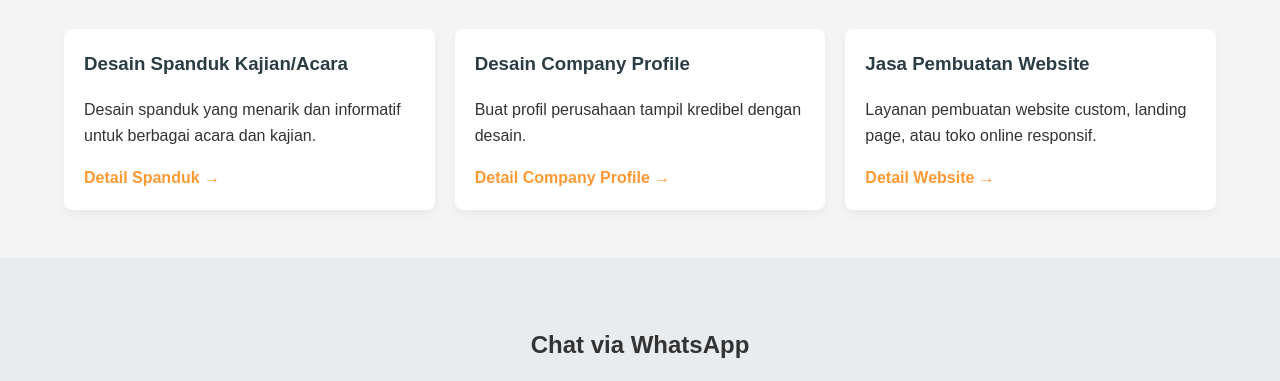
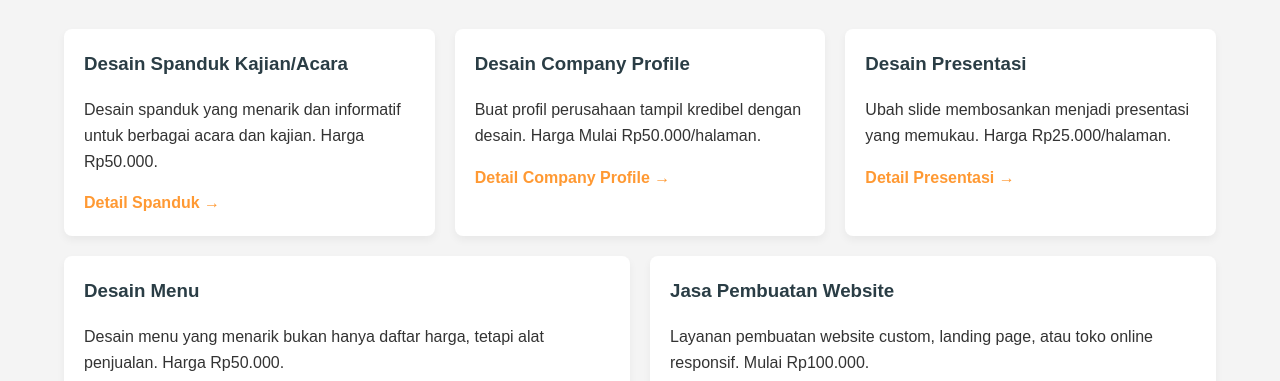
Before and after one commit to lingkungandigital/lingkungandigital.github.io, a plain HTML site: page index.html in a window 1280 px wide. Shown: the part 562-943 px from the top of the page. Drawn offline with Linux system fonts and the light colour scheme.

Commit message:
Update index.html

```diff
--- a/index.html
+++ b/index.html
@@ -5,8 +5,8 @@
     <meta name="viewport" content="width=device-width, initial-scale=1.0">
     <title>Layanan Digital - Jasa Desain Grafis & Pembuatan Website | LingkunganDigital</title>
 
-    <meta name="description" content="LingkunganDigital menyediakan layanan digital lengkap: jasa desain grafis (spanduk, company profile) dan jasa pembuatan website custom. Solusi digital cepat dan terjangkau.">
-    <meta name="keywords" content="layanan digital, jasa desain grafis, jasa pembuatan website, desain spanduk, desain company profile, jasa website murah, LingkunganDigital">
+    <meta name="description" content="LingkunganDigital menyediakan layanan digital lengkap: jasa desain grafis (spanduk, company profile, presentasi, menu) dan jasa pembuatan website custom. Solusi digital cepat dan terjangkau.">
+    <meta name="keywords" content="layanan digital, jasa desain grafis, jasa pembuatan website, desain spanduk, desain company profile, jasa website murah, desain presentasi, desain menu, LingkunganDigital">
 
     <link rel="stylesheet" href="style.css">
 
@@ -39,19 +39,34 @@
             <div class="container">
                 <h2>Layanan Digital</h2>
                 <div class="service-cards">
+
                     <div class="card">
                         <h3>Desain Spanduk Kajian/Acara</h3>
-                        <p>Desain spanduk yang menarik dan informatif untuk berbagai acara dan kajian.</p>
+                        <p>Desain spanduk yang menarik dan informatif untuk berbagai acara dan kajian. Harga Rp50.000.</p>
                         <a href="https://lingkungandigital.github.io/jasa-desain-spanduk-kajian" target="_blank" class="service-link">Detail Spanduk &rarr;</a>
                     </div>
+
                     <div class="card">
                         <h3>Desain Company Profile</h3>
-                        <p>Buat profil perusahaan tampil kredibel dengan desain.</p>
+                        <p>Buat profil perusahaan tampil kredibel dengan desain. Harga Mulai Rp50.000/halaman.</p>
                         <a href="https://lingkungandigital.github.io/jasa-desain-company-profile" target="_blank" class="service-link">Detail Company Profile &rarr;</a>
                     </div>
+
+                    <div class="card">
+                        <h3>Desain Presentasi</h3>
+                        <p>Ubah slide membosankan menjadi presentasi yang memukau. Harga Rp25.000/halaman.</p>
+                        <a href="https://lingkungandigital.github.io/jasa-desain-presentasi" target="_blank" class="service-link">Detail Presentasi &rarr;</a>
+                    </div>
+
+                    <div class="card">
+                        <h3>Desain Menu</h3>
+                        <p>Desain menu yang menarik bukan hanya daftar harga, tetapi alat penjualan. Harga Rp50.000.</p>
+                        <a href="https://lingkungandigital.github.io/jasa-desain-menu" target="_blank" class="service-link">Detail Desain Menu &rarr;</a>
+                    </div>
+
                     <div class="card">
                         <h3>Jasa Pembuatan Website</h3>
-                        <p>Layanan pembuatan website custom, landing page, atau toko online responsif.</p>
+                        <p>Layanan pembuatan website custom, landing page, atau toko online responsif. Mulai Rp100.000.</p>
                         <a href="https://lingkungandigital.github.io/jasa-pembuatan-website" target="_blank" class="service-link">Detail Website &rarr;</a>
                     </div>
                 </div>
```
